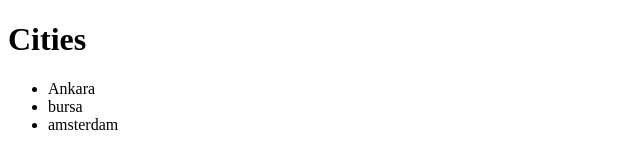
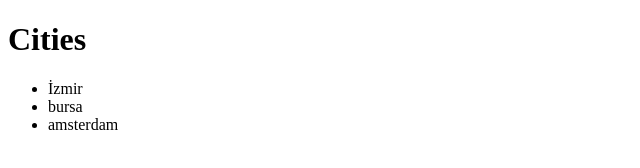
Before and after one commit to 4hmtpl/myFristRepo, a plain HTML site: page index.html in a window 1280 px wide. Shown: the full height of the page, 0-640 px from the left. Drawn offline with Linux system fonts and the light colour scheme.

Commit message:
as ahmet

```diff
--- a/index.html
+++ b/index.html
@@ -9,7 +9,7 @@
 <body>
   <h1>Cities</h1>
 <ul>
-  <li>Ankara</li>
+  <li>İzmir</li>
   <li>bursa</li>
   <li>amsterdam</li>
 </ul>
```
